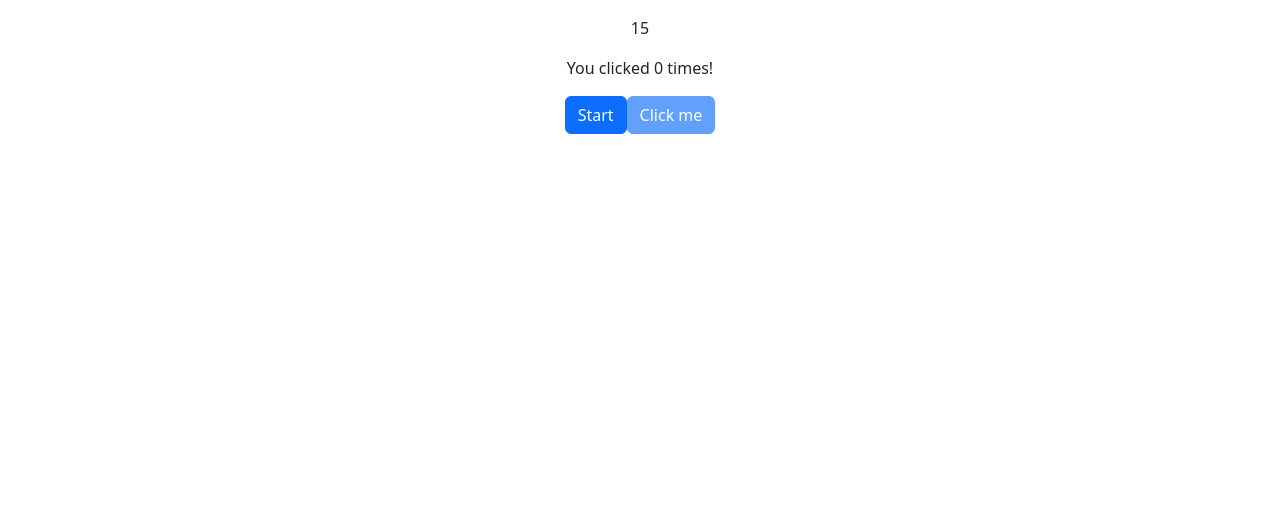
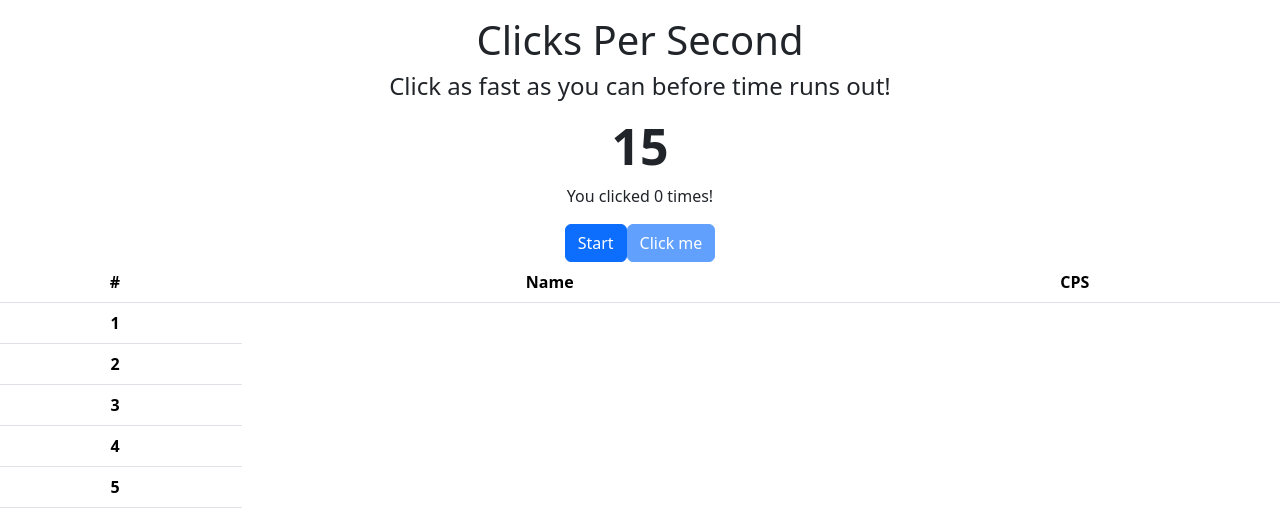
Before and after one commit to clongb/CPS-Aim-Trainer, a React (Create React App) app: page / in a window 1280 px wide. Shown: the top 532 px of the page. Built offline with nearby package versions, Linux system fonts and the light colour scheme.

Commit message:
Added leaderboard + touched up formatting

```diff
--- a/package.json
+++ b/package.json
@@ -7,14 +7,12 @@
     "@testing-library/jest-dom": "^5.14.1",
     "@testing-library/react": "^11.2.7",
     "@testing-library/user-event": "^12.8.3",
-    "ioredis": "^4.27.9",
     "react": "^17.0.2",
     "react-bootstrap": "^1.6.4",
     "react-bootstrap-validation": "^0.1.11",
     "react-dom": "^17.0.2",
     "react-scripts": "4.0.3",
     "redis": "^3.1.2",
-    "redis-rank": "^2.1.0",
     "typescript": "^4.4.3"
   },
   "scripts": {
--- a/src/App.css
+++ b/src/App.css
@@ -1,6 +1,10 @@
 .App {
   text-align: center;
   margin-top: 1em
+}
+
+strong {
+  font-size: 50px;
 }
 
 .App-logo {
--- a/src/App.tsx
+++ b/src/App.tsx
@@ -5,6 +5,7 @@ import { Score } from './interfaces/score';
 import { ShowCPS } from './components/showCPS';
 import { ControlPanel } from './components/ControlPanel';
 import { ResultsModal } from './components/ResultsModal';
+import { PrintLeaderboard } from './components/PrintLeaderboard';
 import 'bootstrap/dist/css/bootstrap.min.css';
 
 let RESULTS:Result[] = [];
@@ -14,6 +15,7 @@ function App(): JSX.Element {
   const [cpsRevealed, reveal] = useState(false);
   const [results, setResults] = useState(-1);
   const [visible, setVisible] = useState(false);
+  const [hasResults, setHasResults] = useState(false);
   const [scoreList, setScoreList] = useState<Result[]>(RESULTS);
   const [leaderboard, setLeaderboard] = useState<Score[]>(SCORES);
 
@@ -23,15 +25,18 @@ function App(): JSX.Element {
 
   return (
     <div className="App">
+      <h1>Clicks Per Second</h1>
+      <h4>Click as fast as you can before time runs out!</h4>
       <ControlPanel
         results={results}
         setResults={setResults}
         reveal={reveal}
         leaderboard={scoreList}
         setLeaderboard={setScoreList}
-        visible={visible}
+        setHasResults={setHasResults}
         setVisible={setVisible}
       ></ControlPanel>
+      <PrintLeaderboard sortedLb={leaderboard} hasResults={hasResults}></PrintLeaderboard>
       <ShowCPS result={scoreList[results]} cpsRevealed={cpsRevealed}></ShowCPS>
       <ResultsModal result={scoreList[results]} visible={visible} setVisible={setVisible}
           addScore={addScore}></ResultsModal>
--- a/src/components/ControlPanel.tsx
+++ b/src/components/ControlPanel.tsx
@@ -1,17 +1,18 @@
-import React, { useState, useEffect, VoidFunctionComponent } from 'react';
+import React, { useState, useEffect } from 'react';
 import { Result } from '../interfaces/result';
 import { Col, Button } from 'react-bootstrap';
 
 let RESULTS:Result[] = [];
 
-export function ControlPanel({results, setResults, reveal, leaderboard, setLeaderboard, visible, setVisible}: {
+export function ControlPanel({results, setResults, reveal, leaderboard, setLeaderboard, setHasResults, setVisible}: {
     results: number, setResults: (rs: number) => void, reveal: (r: boolean) => void, leaderboard: Result[],
-    setLeaderboard: (l: Result[]) => void, visible: boolean, setVisible: (v: boolean) => void
+    setLeaderboard: (l: Result[]) => void, setHasResults: (h: boolean) => void, setVisible: (v: boolean) => void
 }): JSX.Element {
     const [count, setCount] = useState(0);
     const [timer, setTimer] = useState(15);
     const [cps, setCPS] = useState<Result>(RESULTS[0] as Result);
     const [isDisabled, setIsDisabled] = useState(true);
+    const [disableStart, setStartIsDisabled] = useState(false);
     const [isActive, setIsActive] = useState(false);
     const [isStopped, setIsStopped] = useState(false);
 
@@ -23,6 +24,7 @@ export function ControlPanel({results, setResults, reveal, leaderboard, setLeade
     const handleStart = () => {
         setTimer(15);
         setCount(0);
+        setStartIsDisabled(true);
         setIsDisabled(false);
         setIsActive(true);
         reveal(false);
@@ -39,10 +41,12 @@ export function ControlPanel({results, setResults, reveal, leaderboard, setLeade
         addResult({ time: 15, clicks: count });
         setResults(results + 1);
         setCPS(leaderboard[results]);
+        setStartIsDisabled(false);
         reveal(true);
         setIsDisabled(true);
         setIsActive(false);
         setIsStopped(true);
+        setHasResults(true);
         setVisible(true);
         setTimer(0);
     }
@@ -58,10 +62,10 @@ export function ControlPanel({results, setResults, reveal, leaderboard, setLeade
     });
 
     return <Col>
-        <p>{timer}</p>
+        <strong>{timer}</strong>
         <p>You clicked {count} times!</p>
         <div className="buttons">
-            <Button onClick={handleStart}>Start</Button>
+            <Button onClick={handleStart} disabled={disableStart}>Start</Button>
             <Button disabled={isDisabled} onClick={() => setCount(count+1)}>
                 Click me
             </Button>
--- a/src/components/PrintLeaderboard.tsx
+++ b/src/components/PrintLeaderboard.tsx
@@ -1,17 +1,58 @@
-import { Col } from 'react-bootstrap';
-import { Result } from '../interfaces/result';
-import Redis from 'ioredis';
-import { Leaderboard, PeriodicLeaderboard, LeaderboardMatrix } from 'redis-rank';
+import { Row, Table } from 'react-bootstrap';
+import { Score } from '../interfaces/score';
+import React, { useEffect } from 'react';
 
-/*
-export function PrintLeaderboard({leaderboard}: {leaderboard: Result[]}): JSX.Element {
-    const client = new Redis({
-        host: "127.0.0.1",
-        port: 6379
-    });
-    const lb = new Leaderboard(client, 'lb:example', {
-        sortPolicy: 'high-to-low',
-        updatePolicy: 'best'
-    });
+export function PrintLeaderboard({sortedLb, hasResults}: {sortedLb: Score[], hasResults: boolean}): JSX.Element {
+    for(let i = 0; i < sortedLb.length-1; i++){
+        let temp: Score;
+        let maxIndex = i;
+        for (let j = i + 1; j < sortedLb.length; j++) {
+            if (sortedLb[j].value > sortedLb[maxIndex].value){
+                maxIndex = j;
+                temp = sortedLb[maxIndex];
+                sortedLb[maxIndex] = sortedLb[i];
+                sortedLb[i] = temp;
+            }
+        }
+    }
 
-}*/
+
+    return <Row>
+        <Table className="table">
+            <thead>
+                <tr>
+                    <th scope="col">#</th>
+                    <th scope="col">Name</th>
+                    <th scope="col">CPS</th>
+                </tr>
+            </thead>
+            <tbody>
+                <tr>
+                    <th scope="row">1</th>
+                    {sortedLb[0] != null && <td>{sortedLb[0].id}</td>}
+                    {sortedLb[0] != null && <td>{sortedLb[0].value}</td>}
+                </tr>
+                <tr>
+                    <th scope="row">2</th>
+                    {sortedLb[1] != null && <td>{sortedLb[1].id}</td>}
+                    {sortedLb[1] != null && <td>{sortedLb[1].value}</td>}
+                </tr>
+                <tr>
+                    <th scope="row">3</th>
+                    {sortedLb[2] != null && <td>{sortedLb[2].id}</td>}
+                    {sortedLb[2] != null && <td>{sortedLb[2].value}</td>}
+                </tr>
+                <tr>
+                    <th scope="row">4</th>
+                    {sortedLb[3] != null && <td>{sortedLb[3].id}</td>}
+                    {sortedLb[3] != null && <td>{sortedLb[3].value}</td>}
+                </tr>
+                <tr>
+                    <th scope="row">5</th>
+                    {sortedLb[4] != null && <td>{sortedLb[4].id}</td>}
+                    {sortedLb[4] != null && <td>{sortedLb[4].value}</td>}
+                </tr>
+            </tbody>
+        </Table>
+    </Row>
+}
--- a/src/components/showCPS.tsx
+++ b/src/components/showCPS.tsx
@@ -10,5 +10,6 @@ export function ShowCPS({result, cpsRevealed}: {result: Result, cpsRevealed: boo
     return <Col>
         <p></p>
         {cpsRevealed && <p>You got a CPS of {calcCPS(result)}</p>}
+        {cpsRevealed && <p>Press start again to retry!</p>}
     </Col>
 }
```
Also changed, not shown: 1 other file (tests, documents, lock files or other folders).
